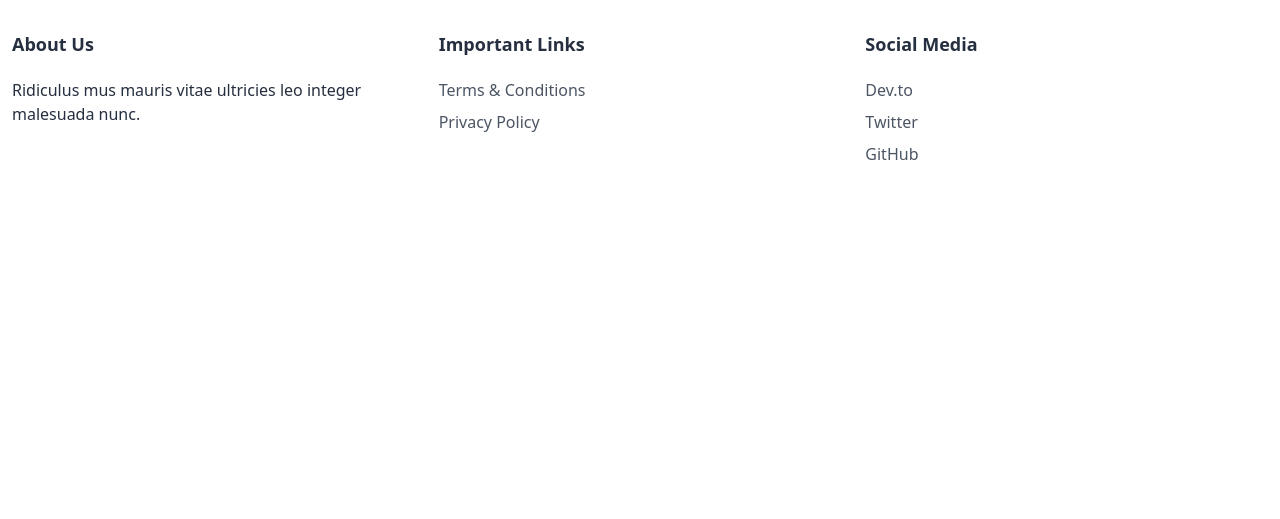
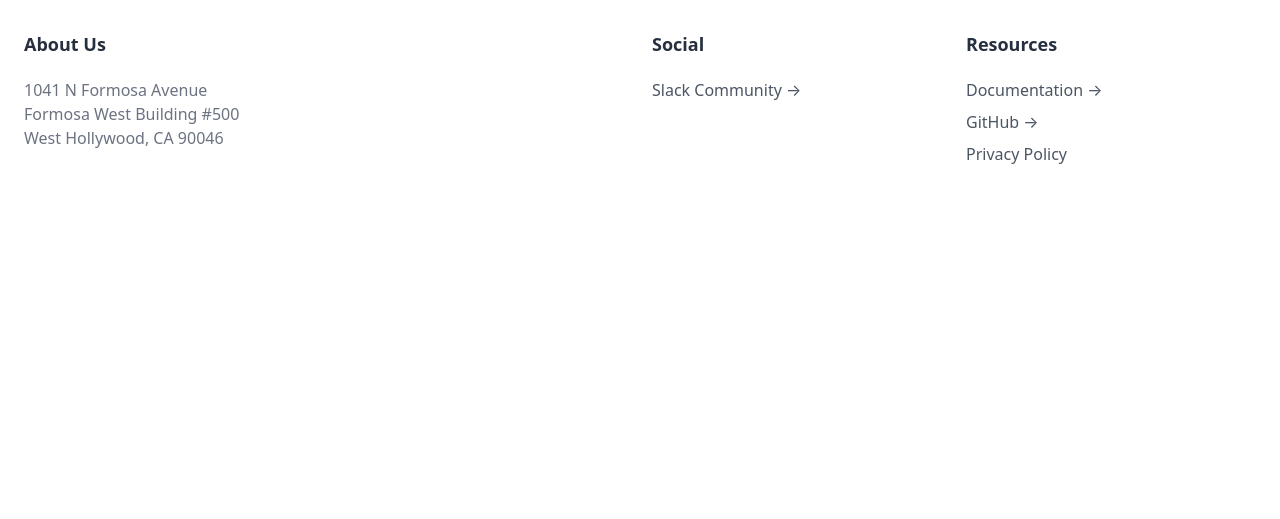
Before and after one commit to panoramichq/www.pano.dev, a Gatsby site: page /product in a window 1280 px wide. Shown: the part 281-800 px from the top of the page. Built offline with nearby package versions, Linux system fonts and the light colour scheme; Gatsby itself is replaced by a stand-in of ours.

Commit message:
Footer updates

```diff
--- a/src/components/Button.js
+++ b/src/components/Button.js
@@ -15,7 +15,7 @@ export default function Button({ children, to, className = '', size }) {
         className={`
         ${sizes[size] || sizes.default}
         ${className}
-        rounded-full
+        rounded
         text-white
         bg-blue-600
         hover:bg-blue-800
--- a/src/components/layout/Footer.js
+++ b/src/components/layout/Footer.js
@@ -3,37 +3,40 @@ import React from 'react';
 export default function Footer() {
   return (
     <footer className="container mx-auto py-16 px-3 mb-8 text-gray-800">
-    <div className="flex -mx-3">
-      <div className="flex-1 px-3">
+      <div className="flex">
+        <div className="w-2/4 px-3">
           <h2 className="text-lg font-semibold">About Us</h2>
-        <p className="mt-5">Ridiculus mus mauris vitae ultricies leo integer malesuada nunc.</p>
+          <p className="mt-5 text-gray-500">
+            1041 N Formosa Avenue
+            <br />
+            Formosa West Building #500
+            <br />
+            West Hollywood, CA 90046
+          </p>
         </div>
-      <div className="flex-1 px-3">
-        <h2 className="text-lg font-semibold">Important Links</h2>
+        <div className="w-1/4 px-3">
+          <h2 className="text-lg font-semibold">Social</h2>
           <ul className="mt-4 leading-loose">
             <li>
-            <a href="https://codebushi.com">Terms &amp; Conditions</a>
-          </li>
-          <li>
-            <a href="https://codebushi.com">Privacy Policy</a>
+              <a href="https://slack.pano.dev">Slack Community →</a>
             </li>
           </ul>
         </div>
-      <div className="flex-1 px-3">
-        <h2 className="text-lg font-semibold">Social Media</h2>
+        <div className="w-1/4 px-3 ">
+          <h2 className="text-lg font-semibold">Resources</h2>
           <ul className="mt-4 leading-loose">
             <li>
-            <a href="https://dev.to/changoman">Dev.to</a>
+              <a href="https://docs.pano.dev">Documentation →</a>
             </li>
             <li>
-            <a href="https://twitter.com/HuntaroSan">Twitter</a>
+              <a href="https://github.com/panoramichq/panoramic-cli">GitHub →</a>
             </li>
             <li>
-            <a href="https://github.com/codebushi/gatsby-starter-lander">GitHub</a>
+              <a href="https://www.panoramichq.com/privacy-policy">Privacy Policy</a>
             </li>
           </ul>
         </div>
       </div>
     </footer>
-    )
+  );
 }
--- a/src/components/layout/Header.js
+++ b/src/components/layout/Header.js
@@ -18,13 +18,13 @@ export default function Header() {
             Product
           </Link>
           */}
+        </nav>
+
+        <div className="lg:w-1/3 block space-x-8 place-items-end text-right">
           <Link href="https://docs.pano.dev/" target="_blank" rel="noopener noreferrer">
             Docs
           </Link>
-        </nav>
-
-        <div className="lg:w-1/3 block space-x-8 place-items-end text-right">
-          <a href="https://platform.panoramichq.com">Log in</a>
+          <Link href="https://platform.panoramichq.com">Log in</Link>
           <Button to="/sign-up">Sign up for free</Button>
         </div>
       </div>
--- a/src/pages/404.js
+++ b/src/pages/404.js
@@ -7,9 +7,6 @@ export default () => (
       <h1 className="text-purple-400" data-sal="fade">
         Oh no, page not found!
       </h1>
-      <p className="text-xl lg:text-2xl mt-6 font-ligh" data-sal="slide-up">
-        Error 404
-      </p>
     </div>
   </Layout>
 );
```
Lines whose indentation alone changed are shown as unchanged.
